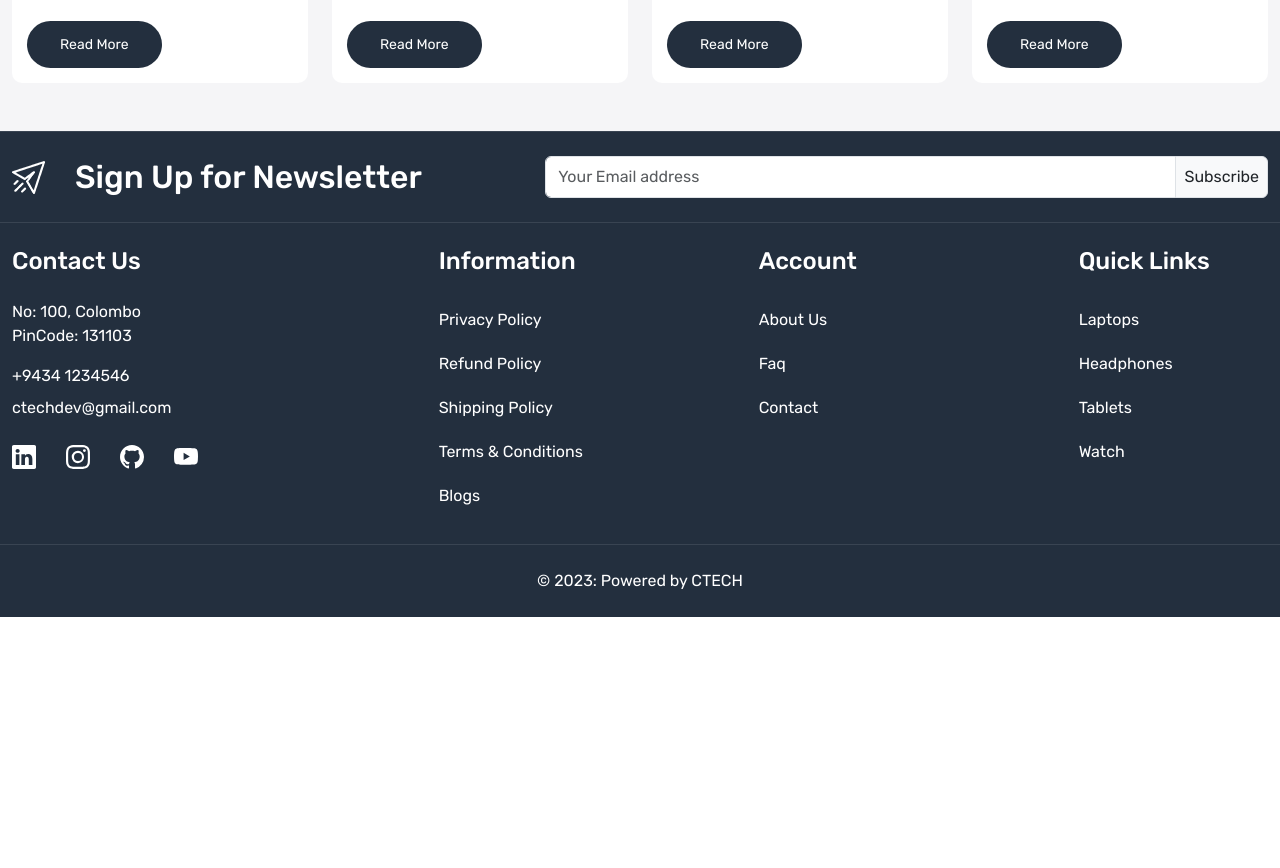
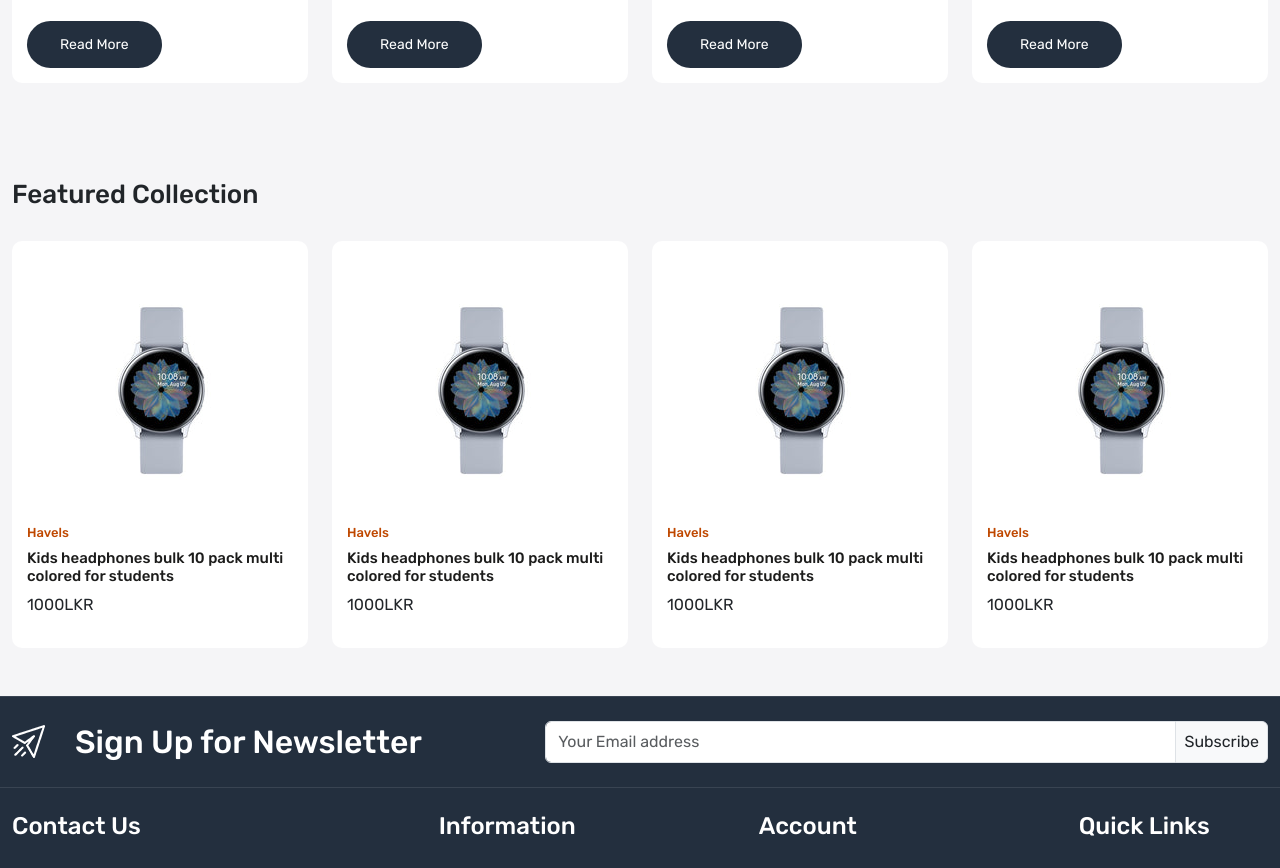
Before and after one commit to P-A-Chathura-Madhava/e_commerce_mern_frontend, a React (Create React App) app: page / in a window 1280 px wide. Shown: the part 1984-2852 px from the top of the page. Before the commit the page ends 2601 px from the top, so only its background shows below. Built offline with nearby package versions, Linux system fonts and the light colour scheme.

Commit message:
apply product card

```diff
--- a/src/App.css
+++ b/src/App.css
@@ -13,6 +13,8 @@
   --color-f5f5f7: #f5f5f7;
   --color-ededed: #ededed;
   --color-777777: #777777;
+  --color-bf4800: #bf4800;
+  --color-1c1c1b: #1c1c1b;
 }
 
 .section-heading {
@@ -292,3 +294,28 @@
 
 
 /* Blog Part Ends */
+
+/* Product Card */
+
+.product-card {
+  padding: 15px;
+  background-color: white;
+  border-radius: 10px;
+}
+
+.product-card .product-details h6 {
+  color: var(--color-bf4800);
+  font-size: 13px;
+}
+
+.product-card .product-details h5 {
+  font-size: 15px;
+  color: var(--color-1c1c1b);
+}
+
+.product-card.product-details p.price {
+  font-size: 16px;
+  color: var(--color-1c1c1b);
+}
+
+/* Product Card Ends */
--- /dev/null
+++ b/src/components/ProductCard.js
@@ -0,0 +1,22 @@
+import React from "react";
+
+const ProductCard = () => {
+  return (
+    <div className="col-3">
+      <div className="product-card">
+        <div className="product-image">
+          <img src="images/watch.jpg" alt="product image" />
+        </div>
+        <div className="product-details">
+          <h6 className="brand"> Havels</h6>
+          <h5 className="product-title">
+            Kids headphones bulk 10 pack multi colored for students
+          </h5>
+          <p className="price">1000LKR</p>
+        </div>
+      </div>
+    </div>
+  );
+};
+
+export default ProductCard;
--- a/src/pages/Home.js
+++ b/src/pages/Home.js
@@ -1,7 +1,8 @@
 import React from "react";
 import { Link } from "react-router-dom";
 import Marquee from "react-fast-marquee";
-import BlogCart from "../components/BlogCart";
+import BlogCard from "../components/BlogCard";
+import ProductCard from "../components/ProductCard";
 
 const Home = () => {
   return (
@@ -241,10 +242,23 @@
             <div className="col-12">
               <h3 className="section-heading">Our Latest Blogs</h3>
             </div>
-            <BlogCart/>
-            <BlogCart/>
-            <BlogCart/>
-            <BlogCart/>
+            <BlogCard/>
+            <BlogCard/>
+            <BlogCard/>
+            <BlogCard/>
+          </div>
+        </div>
+      </section>
+      <section className="blog-wrapper py-5 home-wrapper-2">
+        <div className="container-xxl">
+          <div className="row">
+            <div className="col-12">
+              <h3 className="section-heading">Featured Collection</h3>
+            </div>
+            <ProductCard/>
+            <ProductCard/>
+            <ProductCard/>
+            <ProductCard/>
           </div>
         </div>
       </section>
```
Also changed, not shown: src/components/BlogCard.js (renamed from src/components/BlogCart.js).
